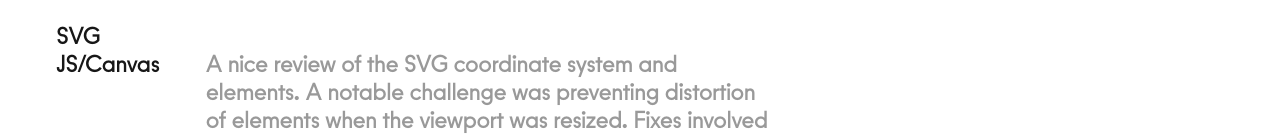
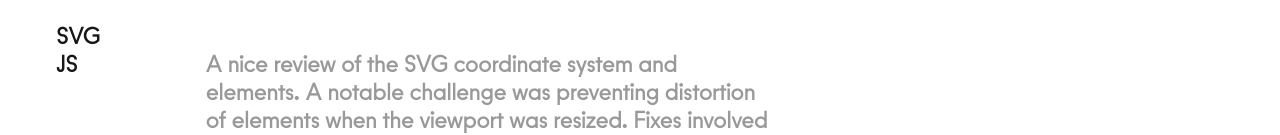
Before and after one commit to nethen/nethen.github.io, a Next.js app: page /visualizations in a window 1280 px wide. Shown: the part 172-307 px from the top of the page. Built offline with nearby package versions, Linux system fonts and the light colour scheme.

Commit message:
fix: copywriting in nav

```diff
--- a/src/pages/visualizations/index.tsx
+++ b/src/pages/visualizations/index.tsx
@@ -57,7 +57,7 @@ export default function Visualizations() {
                 <Link href="#sketch-1a">SVG</Link>
               </li>
               <li>
-                <Link href="#sketch-1b">JS/Canvas</Link>
+                <Link href="#sketch-1b">JS</Link>
               </li>
             </ul>
           </nav>
```
